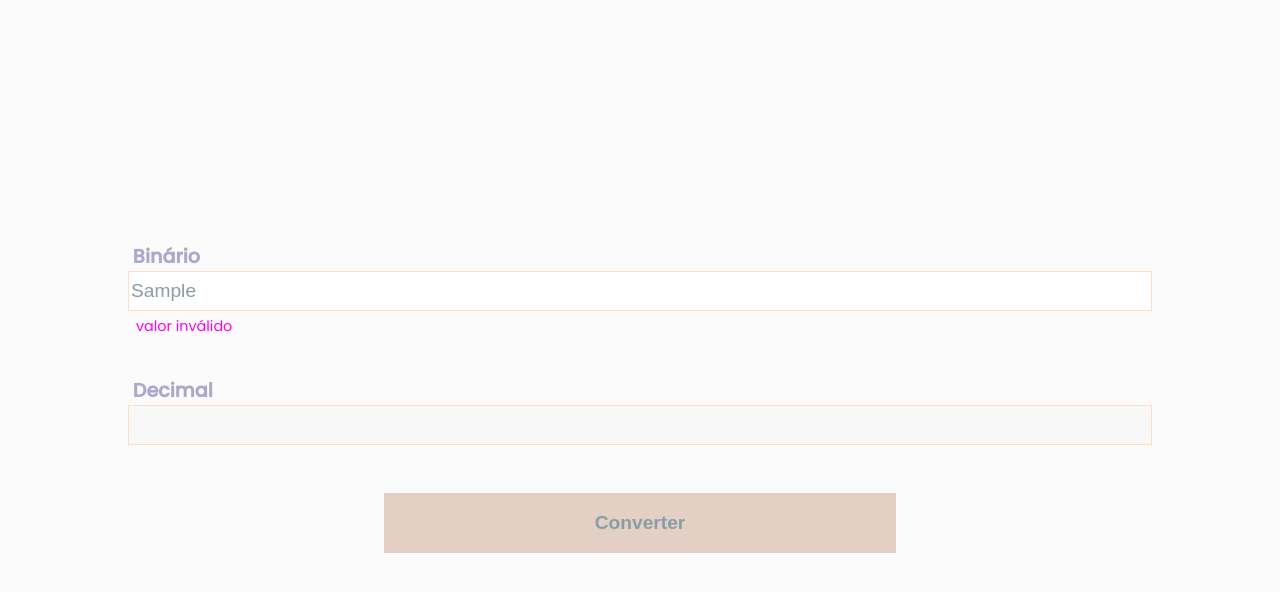
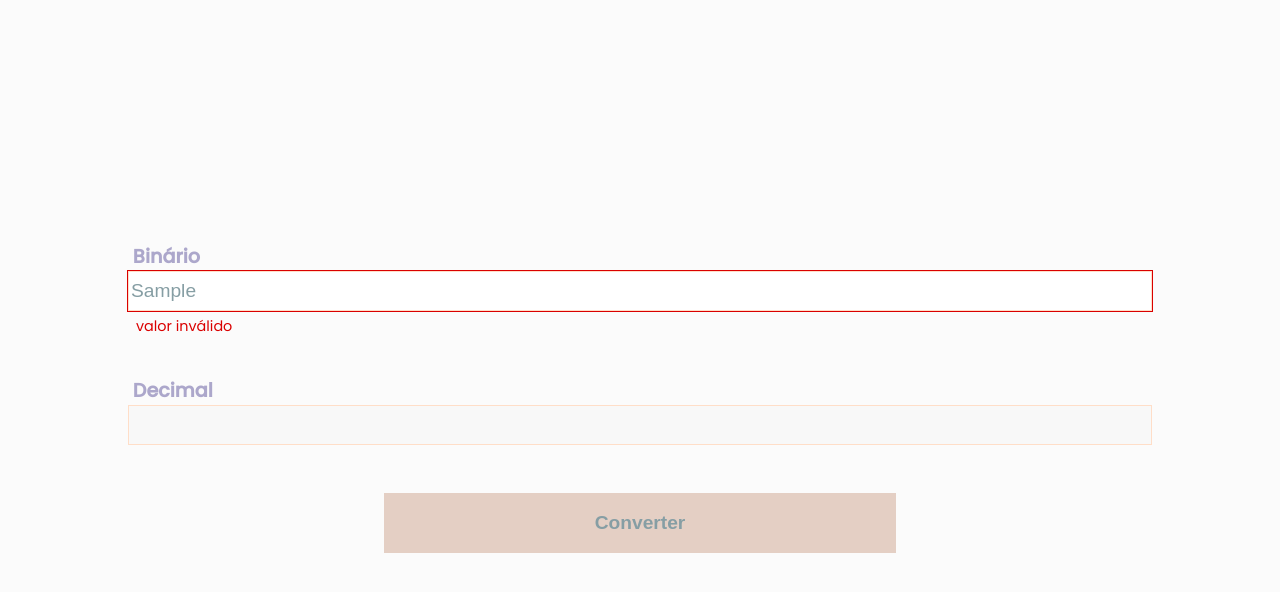
Before and after one commit to jonsmartins52/Bin2Dec, a plain HTML site: page index.html in a window 1280 px wide. Both pictures are taken after typing "Sample" into the empty fields and a click on the button "Converter". Drawn offline with Linux system fonts and the light colour scheme; a web font is replaced by a local one.

Commit message:
refactor: Cor da borda com valores inválidos

```diff
--- a/css/components/span-error.css
+++ b/css/components/span-error.css
@@ -1,5 +1,5 @@
 .convert__error {
-  color: #ff00eb;
+  color: #da0000;
   display: none;
   font-size: 0.9rem;
   margin-top: 0.5rem;
--- a/src/view.js
+++ b/src/view.js
@@ -1,4 +1,5 @@
 const decEl = document.querySelector("input[name='decimal']");
+const binEl = document.querySelector("input[name='binary']");
 const spanError = document.querySelector(".convert__error");
 
 export function setDecimalInput(value) {
@@ -11,13 +12,16 @@ export function setDecimalInput(value) {
 
 export function setSpanError(value) {
   spanError.style.display = "block";
+
   spanError.innerHTML = Array.isArray(value)
     ? `${value} não são valores válidos`
     : `valor inválido`;
 
   decEl.value = "";
+  binEl.style.outline = "1px solid #DA0000";
 }
 
 export function removeSpan() {
   spanError.style.display = "none";
+  binEl.style.outline = "";
 }
```
